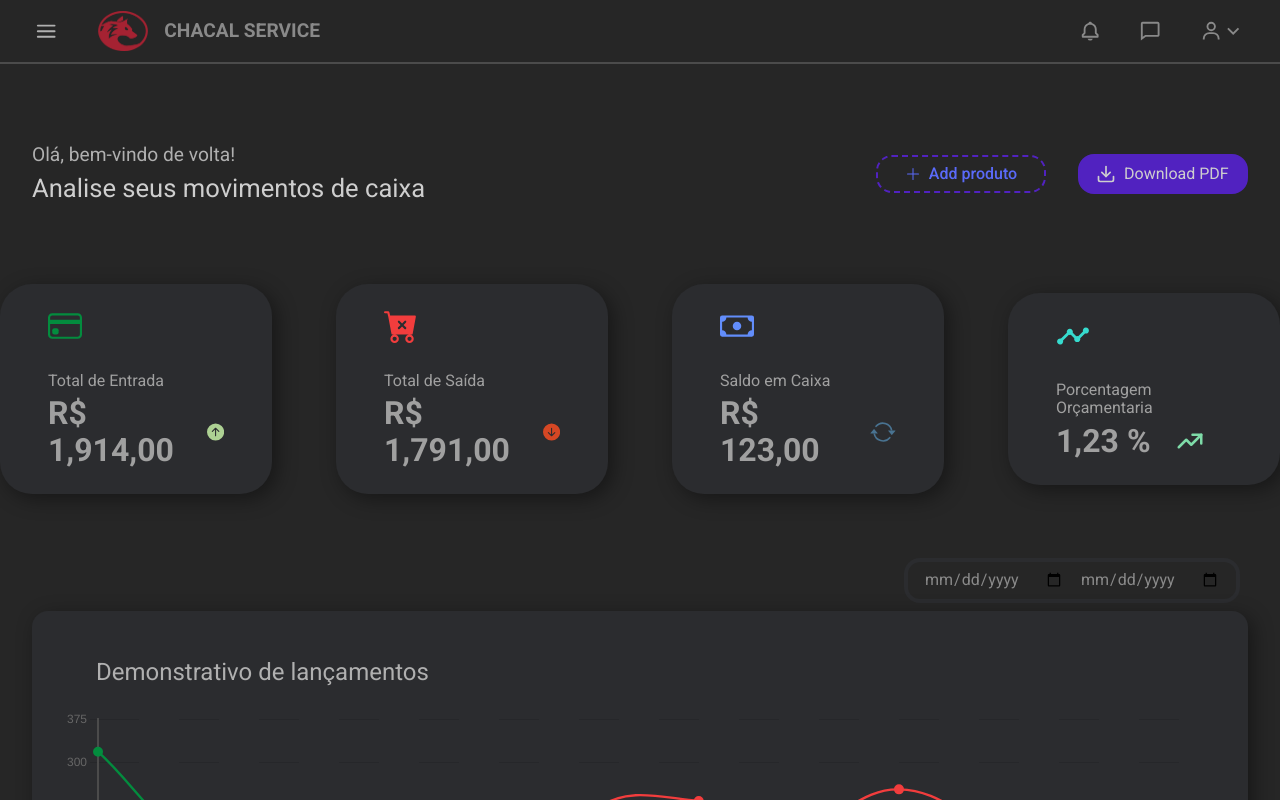
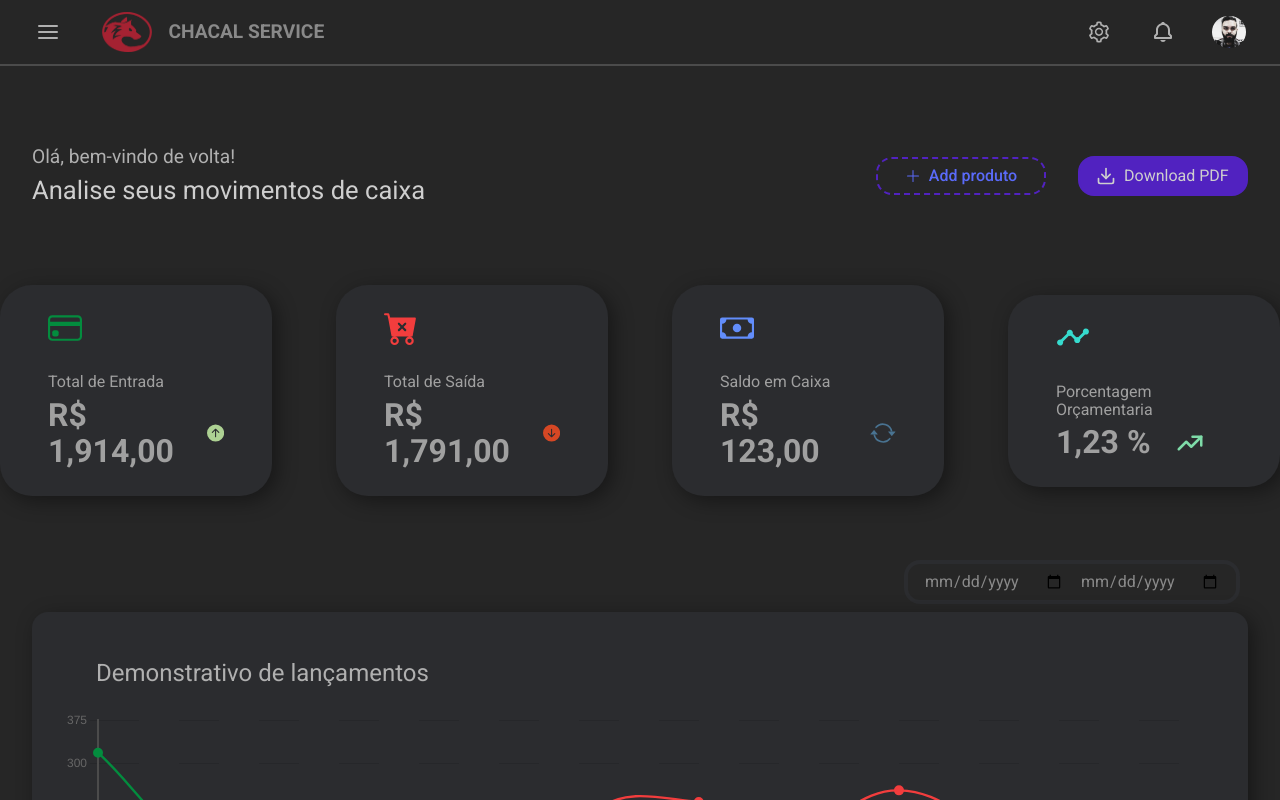
Before and after one commit to Fsouzza/chacal-servicev2, a React (Create React App) app: page / in a window 1280 px wide. Shown: the top 800 px of the page. Built offline with nearby package versions, Linux system fonts and the light colour scheme.

Commit message:
novas estilizcoes footer e header

```diff
--- a/src/components/footer/footer.tsx
+++ b/src/components/footer/footer.tsx
@@ -31,7 +31,7 @@ export const Footer = () =>{
           <ul className={styles.footer__links}>
             {rotas.map((rota, index) => (
               <li key={index} className={styles.footer__link}>
-                <a href={rota.to}>
+                <a href={rota.to} target='blank' >
                   {rota.label}
                 </a>
                 {rota.text}
--- a/src/components/header/header.module.scss
+++ b/src/components/header/header.module.scss
@@ -1,4 +1,9 @@
 @import '../../styles/variaveis';
+
+button{
+  background-color: transparent;
+  border: none;
+}
 
 .header{
     align-items: center;
@@ -18,10 +23,10 @@
       }
     }
     &__menu{
-      border-radius: .6em;
+      border-radius: 1em;
       color: $cor-brancol;
       cursor: pointer;
-      font-size: 1.4em;
+      font-size: 1.5em;
       margin-right: .6em;
       padding: .3em .5em;
       transition: .3s ease-in;
@@ -41,16 +46,24 @@
         justify-content: center;
     }
     &__link{
-        border-radius: .5em;
-        color: $cor-cinza;
+        border-radius: 1em;
+        color: $cor-brancol;
         cursor: pointer;
         display: flex;
-        font-size: 1.4em;
+        font-size: 1.5em;
         padding: .3em .5em;
         transition: .3s ease-in;
+        &:last-child{
+          padding: .2em .4em;
+        }
         &:hover{
             background-color: #4b4b4b;
             color: $cor-preta;
         }
     }
+    &__linkProfile{
+      border-radius: 1em;
+      height: 32px;
+      width: 34px;
+    }
 }
--- a/src/components/header/index.tsx
+++ b/src/components/header/index.tsx
@@ -1,8 +1,9 @@
 import styles from './header.module.scss';
 import logo from '../../assets/img/logo-chacal.png';
-import { BiComment, BiBell, BiUser } from 'react-icons/bi';
-import { RiArrowDownSLine } from 'react-icons/ri';
+import { BiBell } from 'react-icons/bi';
 import { FiMenu } from 'react-icons/fi';
+import { AiOutlineSetting } from 'react-icons/ai';
+import profilePicture from 'assets/img/profile/perfil.jpg';
 
 
 export const Header = () => {
@@ -16,9 +17,9 @@ export const Header = () => {
         <strong>Chacal Service</strong>
       </div>
       <ul className={styles.header__lista}>
-        <li className={styles.header__link}><BiBell /></li>
-        <li className={styles.header__link}><BiComment /></li>
-        <li className={styles.header__link}><BiUser /> <RiArrowDownSLine /></li>
+        <button className={styles.header__link}><AiOutlineSetting /></button>
+        <button className={styles.header__link}><BiBell /></button>
+        <button className={styles.header__link}><img className={styles.header__linkProfile} src={profilePicture} /></button>
       </ul>
     </header>
   );
--- a/src/pages/fluxoCaixa/buscador/buscador.module.scss
+++ b/src/pages/fluxoCaixa/buscador/buscador.module.scss
@@ -51,7 +51,7 @@
       outline: none;
       padding: .5em 1em;
       text-align: left;
-      width: 200px;
+      width: 160px;
     }
     span{
       align-items: center;
```
Also changed, not shown: src/components/header/dropdownMenus/dropDowns.tsx (added, +7 -0 lines), src/assets/img/profile/perfil.jpg (added).
